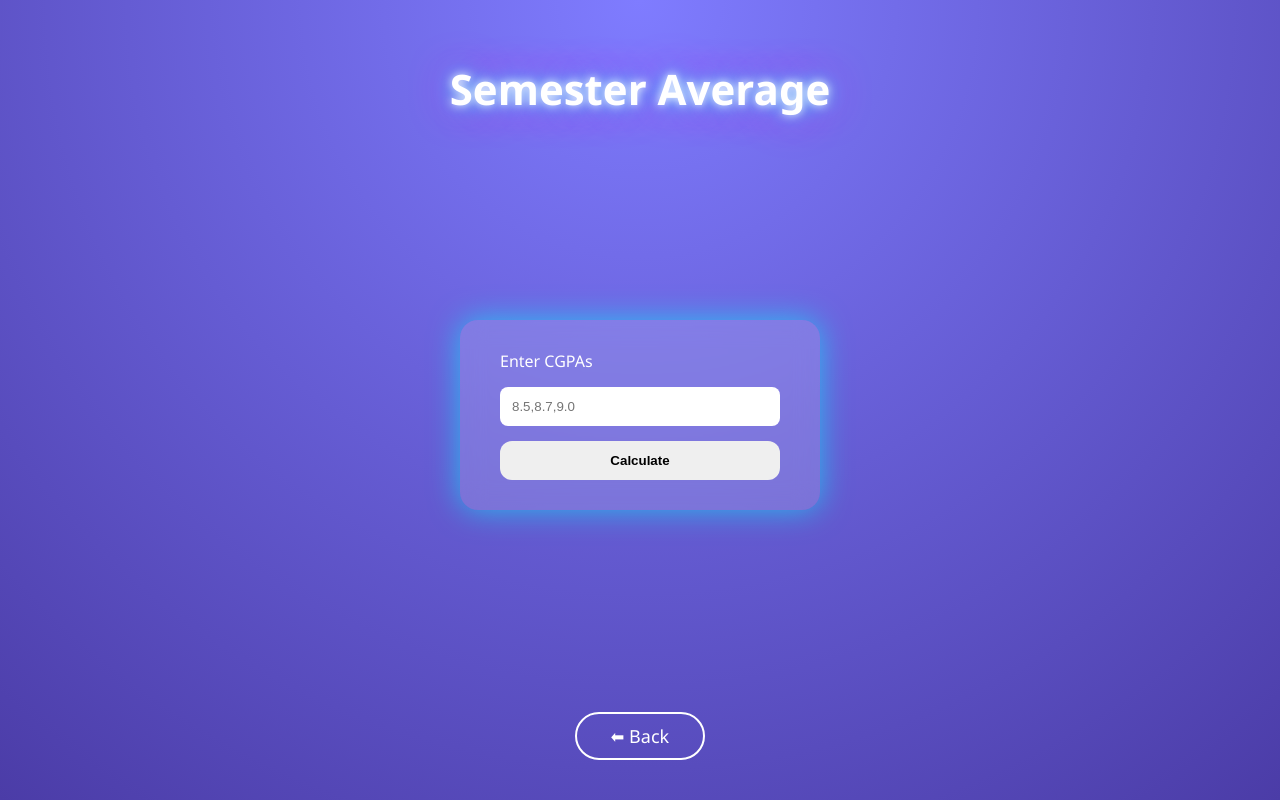
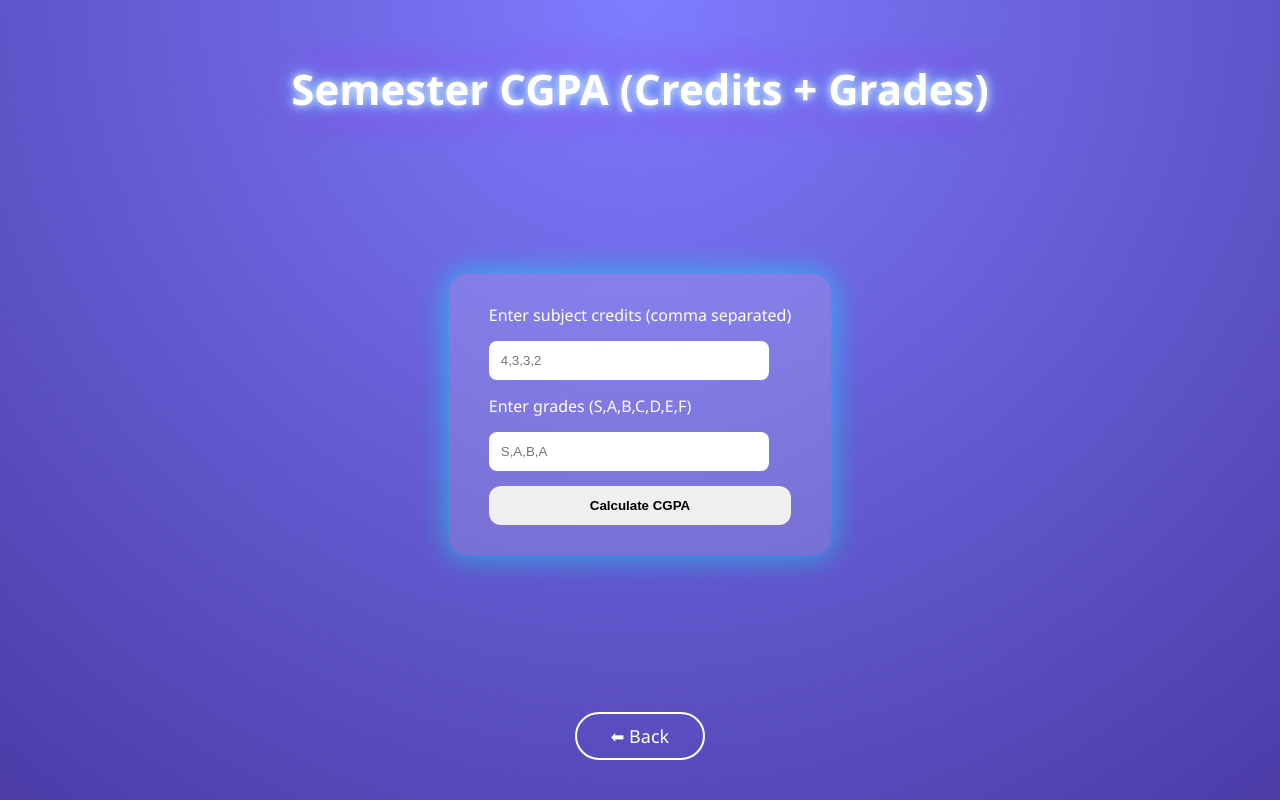
Before and after one commit to Jagan9080/cgpa_calculator, a Flask app: page /sem_avg in a window 1280 px wide. Run offline with Flask 3, Linux system fonts and the light colour scheme.

Commit message:
Update semester average page to calculate CGPA

```diff
--- a/templates/sem_avg.html
+++ b/templates/sem_avg.html
@@ -1,24 +1,28 @@
 <!DOCTYPE html>
 <html>
 <head>
-    <title>Semester Average</title>
+    <title>Semester CGPA</title>
     <link rel="stylesheet" href="{{ url_for('static', filename='style.css') }}">
 </head>
 <body>
+
 <div class="feature-page">
-    <h2 class="feature-title">Semester Average</h2>
+
+    <h2 class="feature-title">Semester CGPA (Credits + Grades)</h2>
 
     <form method="post" class="feature-form">
-        <label>Enter CGPAs</label>
-        <input name="sems" placeholder="8.5,8.7,9.0" required>
-        <button>Calculate</button>
+        <label>Enter subject credits (comma separated)</label>
+        <input type="text" name="credits" placeholder="4,3,3,2" required>
+
+        <label>Enter grades (S,A,B,C,D,E,F)</label>
+        <input type="text" name="grades" placeholder="S,A,B,A" required>
+
+        <button type="submit">Calculate CGPA</button>
     </form>
 
-    {% if avg %}
-    <div class="result">{{ avg }}</div>
-    {% endif %}
+    <a href="/" class="back-btn">⬅ Back</a>
 
-    <a href="/" class="back-btn">⬅ Back</a>
 </div>
+
 </body>
 </html>
```
